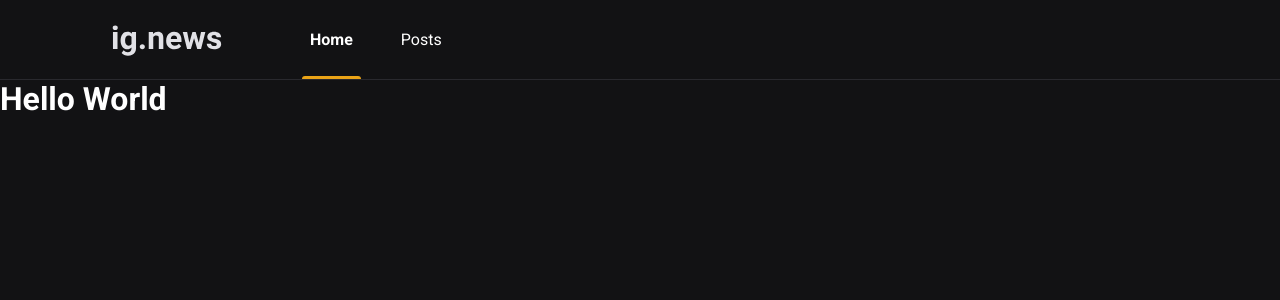
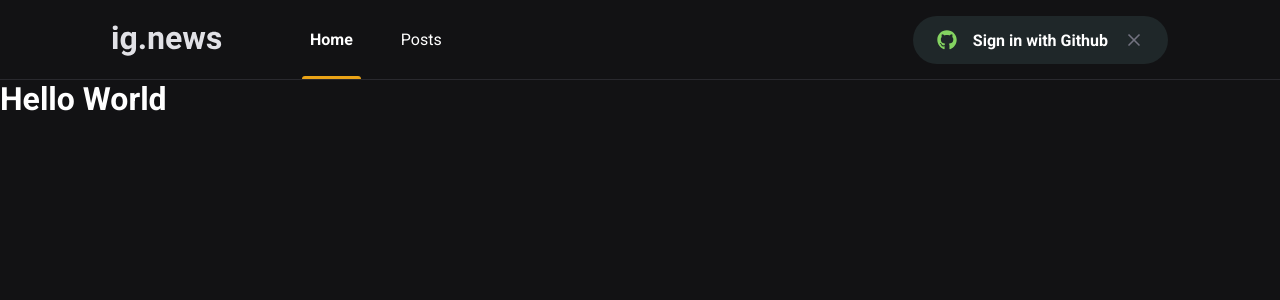
Before and after one commit to icarofs/ignews, a Next.js app: page / in a window 1280 px wide. Shown: the top 300 px of the page. Built offline with nearby package versions, Linux system fonts and the light colour scheme.

Commit message:
criado componente SignInButton

```diff
--- a/package.json
+++ b/package.json
@@ -11,6 +11,7 @@
     "next": "10.1.3",
     "react": "17.0.2",
     "react-dom": "17.0.2",
+    "react-icons": "^4.2.0",
     "sass": "^1.32.8"
   },
   "devDependencies": {
--- a/src/components/Header/index.tsx
+++ b/src/components/Header/index.tsx
@@ -1,3 +1,4 @@
+import { SignInButton } from "../SignInButton";
 import styles from "./styles.module.scss";
 
 export default function Header() {
@@ -9,6 +10,8 @@ export default function Header() {
           <a className={styles.active}>Home</a>
           <a>Posts</a>
         </nav>
+
+        <SignInButton />
       </div>
     </header>
   );
--- a/src/components/Header/styles.module.scss
+++ b/src/components/Header/styles.module.scss
@@ -50,4 +50,8 @@
       }
     }
   }
+
+  button {
+    margin-left: auto;
+  }
 }
--- /dev/null
+++ b/src/components/SignInButton/index.tsx
@@ -0,0 +1,21 @@
+import { FaGithub } from "react-icons/fa";
+import { FiX } from "react-icons/fi";
+
+import styles from "./styles.module.scss";
+
+export function SignInButton() {
+  const isUserLoggedIn = true;
+
+  return isUserLoggedIn ? (
+    <button type="button" className={styles.signInButton}>
+      <FaGithub color="#84d361" />
+      Sign in with Github
+      <FiX color="#737380" className={styles.closeIcon} />
+    </button>
+  ) : (
+    <button type="button" className={styles.signInButton}>
+      <FaGithub color="#eba417" />
+      Sign in with Github
+    </button>
+  );
+}
--- /dev/null
+++ b/src/components/SignInButton/styles.module.scss
@@ -0,0 +1,33 @@
+.signInButton {
+  height: 3rem;
+  border-radius: 3rem;
+  background: var(--gray--850);
+  border: 0;
+  padding: 0 1.5rem;
+
+  display: flex;
+  align-items: center;
+  justify-content: center;
+
+  color: var(--white);
+  font-weight: bold;
+
+  svg {
+    width: 20px;
+    height: 20px;
+  }
+
+  svg:first-child {
+    margin-right: 1rem;
+  }
+
+  svg.closeIcon {
+    margin-left: 1rem;
+  }
+
+  transition: filter 0.2s;
+
+  &:hover {
+    filter: brightness(0.8);
+  }
+}
--- a/src/pages/index.tsx
+++ b/src/pages/index.tsx
@@ -4,7 +4,7 @@ export default function Home() {
   return (
     <>
       <Head>
-        <title>Início ! ig.news</title>
+        <title>Início | ig.news</title>
       </Head>
       <h1>Hello World</h1>
     </>
--- a/src/styles/global.scss
+++ b/src/styles/global.scss
@@ -10,6 +10,7 @@
   --gray-100: #e1e1e6;
   --gray-300: #a8a8b3;
   --gray--800: #29292e;
+  --gray--850: #1f2729;
   --gray-900: #121214;
 
   --cyan-500: #61dafb;
```
Also changed, not shown: 1 other file (tests, documents, lock files or other folders).
